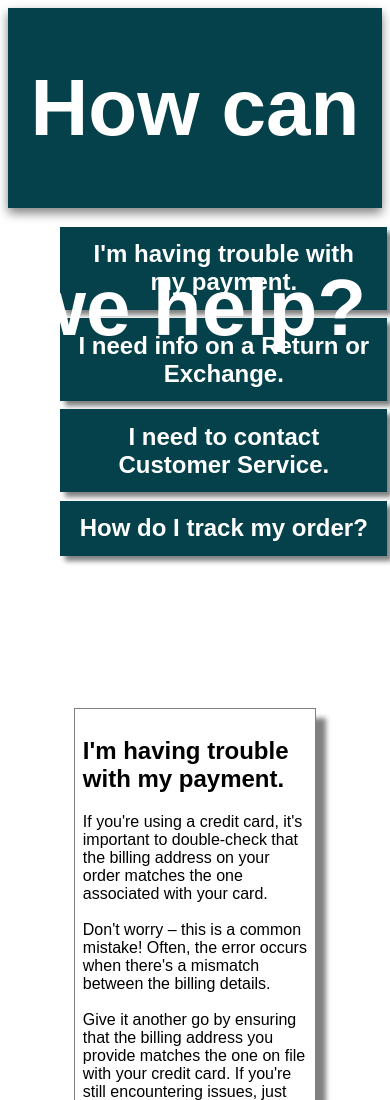
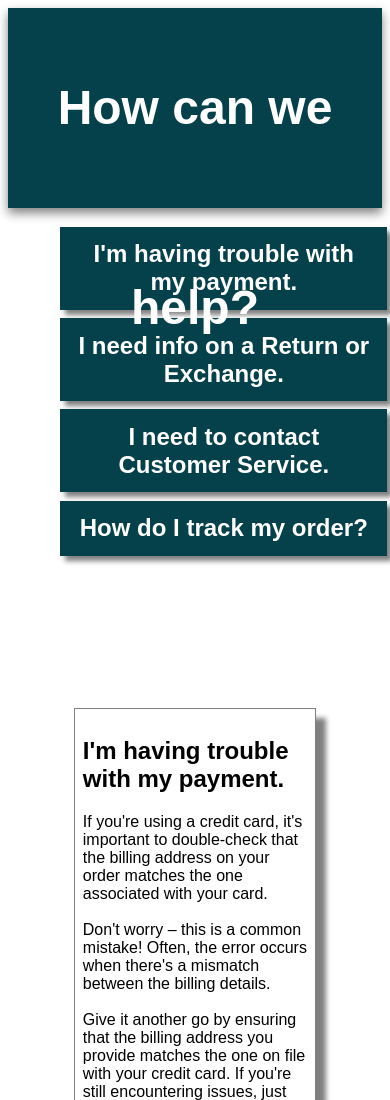
Before and after one commit to NovaStorefront/helpPages, a plain HTML site: page index.html in a window 390 px wide. Shown: the top 1100 px of the page. Drawn offline with Linux system fonts and the light colour scheme.

Commit message:
Add files via upload
Fixed header h1 responsiveness

```diff
--- a/styles.css
+++ b/styles.css
@@ -17,6 +17,12 @@ h1 {
     margin-bottom: 0px;
     margin-left: auto;
     margin-right: auto;
+    max-width: 100%;
+}
+@media screen and (max-width: 800px) {
+    h1 {
+        font-size: 3em; /* Adjust font size for smaller screens */
+    }
 }
 ul.nav {
     width: 75%;
```
